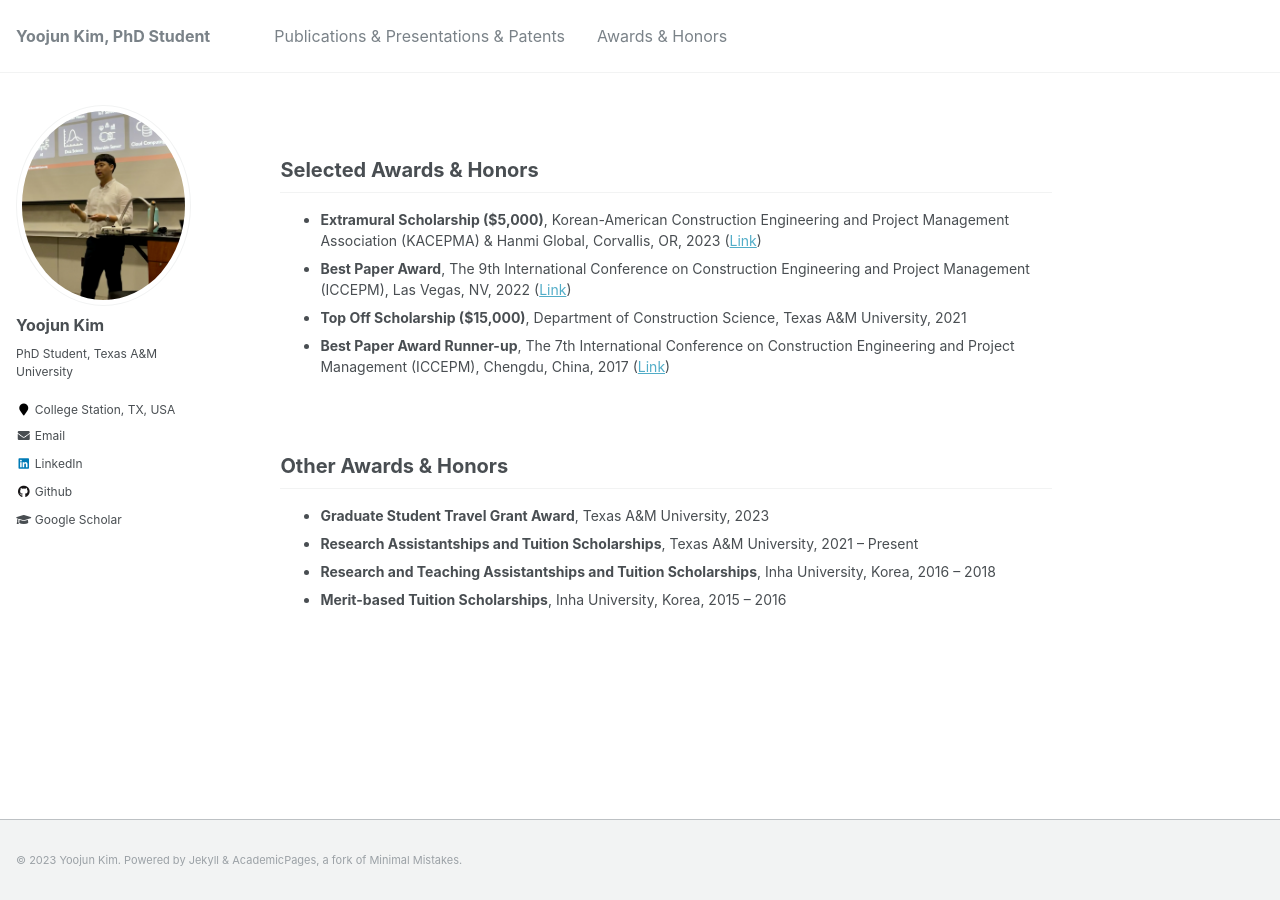
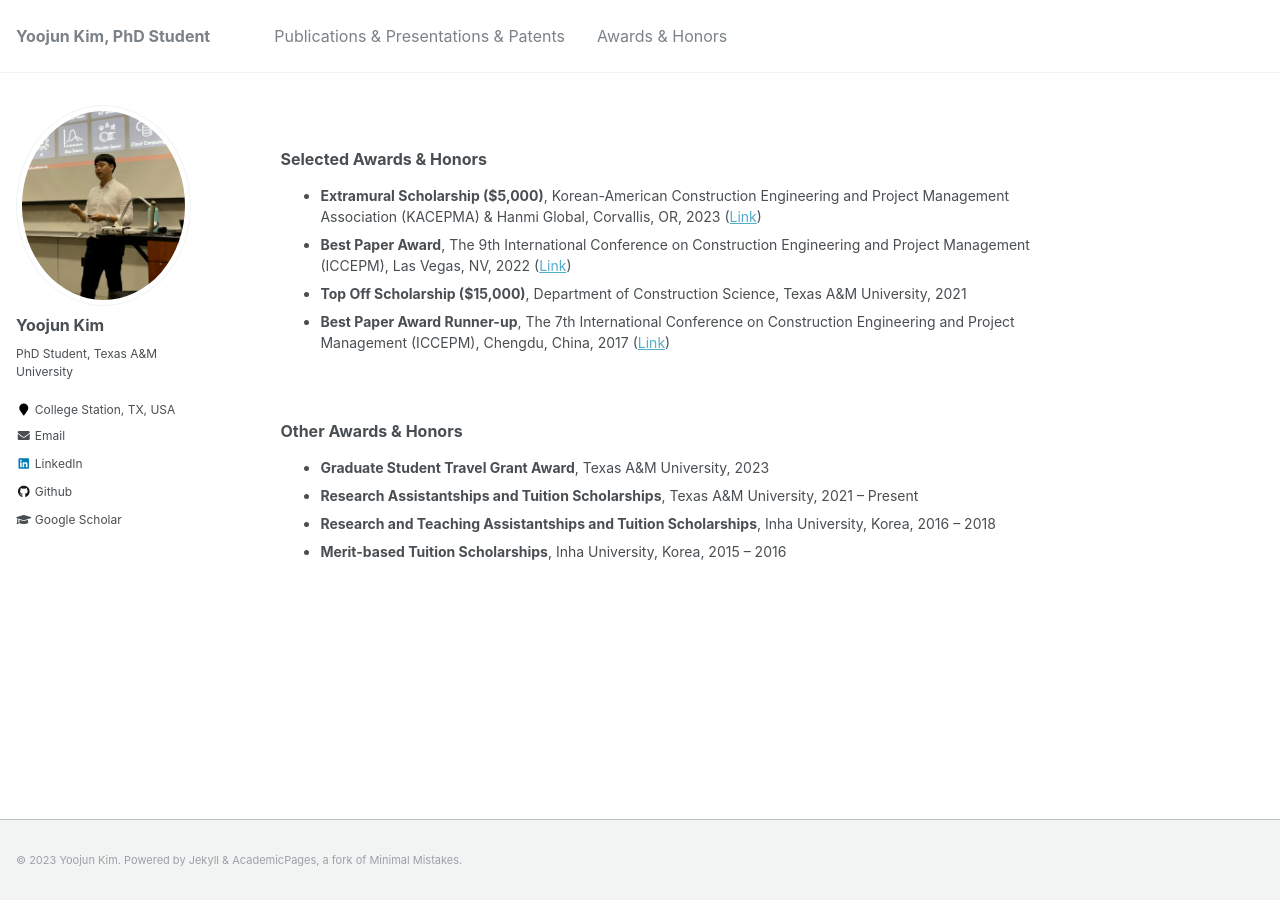
Before and after one commit to yoojunT/yoojunT.github.io, a Jekyll site: the page built from _pages/award.md, in a window 1280 px wide. Built offline with Jekyll 4.4.1, drawn with Linux system fonts in a browser that asks for light colours.

```diff
--- a/_pages/award.md
+++ b/_pages/award.md
@@ -3,7 +3,7 @@ title: ""
 permalink: /award/
 author_profile: true
 ---
-<h2 id="SelectedHonor">Selected Awards & Honors</h2>
+<h3 id="SelectedHonor">Selected Awards & Honors</h3>
 
 * **Extramural Scholarship ($5,000)**, Korean-American Construction Engineering and Project Management Association (KACEPMA) & Hanmi Global, Corvallis, OR, 2023 ([Link](https://news.nate.com/view/20230712n08401))
 * **Best Paper Award**, The 9th International Conference on Construction Engineering and Project Management (ICCEPM), Las Vegas, NV, 2022 ([Link](https://scholar.google.com/citations?view_op=view_citation&hl=en&user=hYRXPWgAAAAJ&sortby=pubdate&citation_for_view=hYRXPWgAAAAJ:YsMSGLbcyi4C))
@@ -12,7 +12,7 @@ author_profile: true
 
 <br />
 
-<h2 id="OtherHonor">Other Awards & Honors</h2>
+<h3 id="OtherHonor">Other Awards & Honors</h3>
 
 * **Graduate Student Travel Grant Award**, Texas A&M University, 2023
 * **Research Assistantships and Tuition Scholarships**, Texas A&M University, 2021 – Present
```
